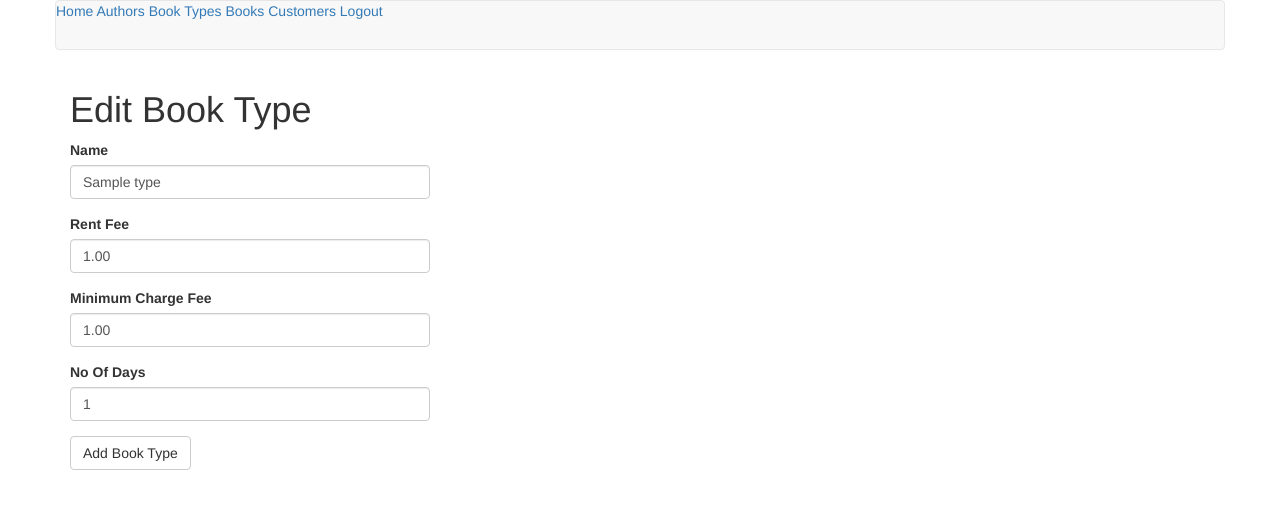
After one commit to njugunanduati/bookstore, a Flask app: page /edit/book/type/1 in a window 1280 px wide. The commit adds this page. Shown: the top 509 px of the page. Run offline with Flask 2, Linux system fonts and the light colour scheme; a user stored in the database is signed in; tables that the repository leaves empty hold one stand-in row (values such as "Sample post"); some libraries are stand-ins or nearby versions.

Commit message:
--updated the minimum charge and number of days for the book types novel and regular books

```diff
--- a/app/forms.py
+++ b/app/forms.py
@@ -60,6 +60,8 @@ class BookForm(FlaskForm):
 class BookTypeForm(FlaskForm):
     name = StringField('Name', validators=[DataRequired()])
     rent_charge = FloatField('Rent Fee', validators=[DataRequired()])
+    minimum_charge = FloatField('Minimum Charge Fee', validators=[DataRequired()])
+    no_of_days = IntegerField('No Of Days', validators=[DataRequired()])
     submit = SubmitField('Add Book Type')
 
 
--- a/app/models.py
+++ b/app/models.py
@@ -1,5 +1,5 @@
 import jwt
-from datetime import datetime
+from datetime import datetime, time
 from flask_login import UserMixin
 from werkzeug.security import generate_password_hash, check_password_hash
 
@@ -68,6 +68,8 @@ class BookType(TimestampMixin, db.Model):
     id = db.Column(db.Integer, primary_key=True)
     name = db.Column(db.String(30))
     rent_charge = db.Column(db.Numeric(5, 2))
+    minimum_charge = db.Column(db.Numeric(5, 2))
+    no_of_days = db.Column(db.Integer)
 
     def __repr__(self):
         return f'BookType {self.name}'
--- a/app/routes.py
+++ b/app/routes.py
@@ -97,6 +97,7 @@ def rent_book():
     form.customer.choices = customers
     form.book.choices = books
     if form.validate_on_submit():
+        duration = form.duration.data
         for i in form.book.data:
             r = Rental(
                 customer_id=form.customer.data,
@@ -109,7 +110,14 @@ def rent_book():
     return render_template('rent_book.html', title='Rent A Book', form=form)
 
 
-@app.route('/add/book_type', methods=['GET', 'POST'])
+@app.route('/book/types')
+@login_required
+def get_book_types():
+    book_types = BookType.query.all()
+    return render_template('book_types.html', title='BookTypes', book_types=book_types)
+
+
+@app.route('/add/book/type', methods=['GET', 'POST'])
 @login_required
 def add_book_type():
     form = BookTypeForm()
@@ -124,11 +132,25 @@ def add_book_type():
     return render_template('add_book_type.html', title='Add Book', form=form)
 
 
-@app.route('/book_types')
+@app.route('/edit/book/type/<id>', methods=['GET', 'POST'])
 @login_required
-def get_book_types():
-    book_types = BookType.query.all()
-    return render_template('book_types.html', title='BookTypes', book_types=book_types)
+def edit_book_type(id):
+    book_type = BookType.query.filter_by(id=id).first()
+    form = BookTypeForm()
+    if form.validate_on_submit():
+        book_type.name = form.name.data,
+        book_type.rent_charge = form.rent_charge.data,
+        book_type.minimum_charge = form.minimum_charge.data
+        book_type.no_of_days = form.no_of_days.data
+        db.session.commit()
+        flash('Book Type has been updated.')
+        return redirect(url_for('get_book_types'))
+    book_type = BookType.query.filter_by(id=id).first()
+    form.name.data = book_type.name
+    form.rent_charge.data = book_type.rent_charge
+    form.minimum_charge.data = book_type.minimum_charge
+    form.no_of_days.data = book_type.no_of_days
+    return render_template('edit_book_type.html', title='Save Book Type', form=form)
 
 
 @app.route('/books')
--- a/app/templates/base.html
+++ b/app/templates/base.html
@@ -13,6 +13,7 @@
             {% else %}
                 <a href="{{ url_for('index') }}">Home</a>
                 <a href="{{ url_for('get_authors') }}">Authors</a>
+                <a href="{{ url_for('get_book_types') }}">Book Types</a>
                 <a href="{{ url_for('get_books') }}">Books</a>
                 <a href="{{ url_for('get_customers') }}">Customers</a>
                 <a href="{{ url_for('logout') }}">Logout</a>
--- a/app/templates/book_types.html
+++ b/app/templates/book_types.html
@@ -8,12 +8,18 @@
             <td>No.</td>
             <td>Name</td>
             <td>Rental Fee</td>
+            <td>Minimum Charge</td>
+            <td>No Of Days</td>
+            <td></td>
         </tr>
         {% for book in book_types %}
         <tr>
             <td>{{ book.id }}</td>
             <td>{{ book.name }}</td>
             <td>${{ book.rent_charge }}</td>
+            <td>${{ book.minimum_charge }}</td>
+            <td>{{ book.no_of_days }}</td>
+            <td><a href="{{ url_for('edit_book_type', id=book.id) }}">Edit Book Type</a></td>
         </tr>
         {% endfor %}
     </table>
--- /dev/null
+++ b/app/templates/edit_book_type.html
@@ -0,0 +1,11 @@
+{% extends "base.html" %}
+{% import 'bootstrap/wtf.html' as wtf %}
+
+{% block app_content %}
+    <h1>Edit Book Type</h1>
+    <div class="row">
+        <div class="col-md-4">
+            {{ wtf.quick_form(form) }}
+        </div>
+    </div>
+{% endblock %}
```
Also changed, not shown: migrations/versions/3755350cb02d_.py (added, +28 -0 lines), migrations/versions/e109dea798b6_.py (added, +28 -0 lines).
